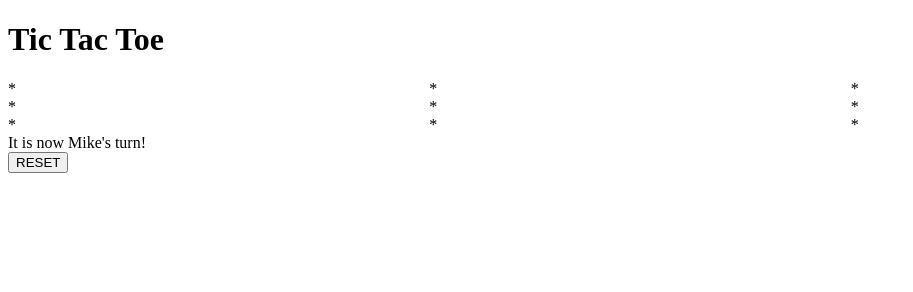
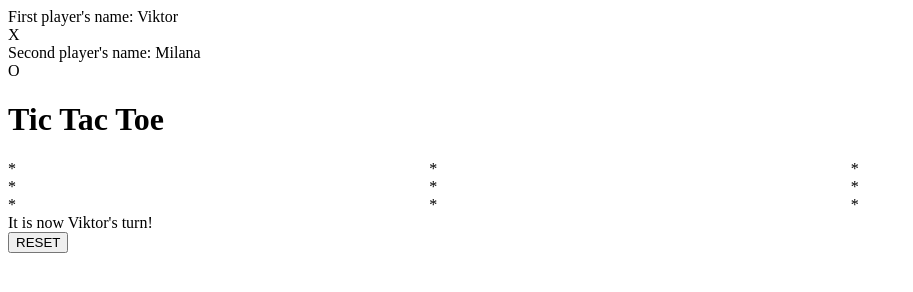
Before and after one commit to B1aho/Tic-tac-toe, a plain HTML site: page index.html in a window 1280 px wide. Shown: the whole page, without its empty margins (0-913 px from the left). Drawn offline with Linux system fonts and the light colour scheme.

Commit message:
Add function that render players names

```diff
--- a/index.html
+++ b/index.html
@@ -17,6 +17,12 @@
         <div class="option-screen"></div>
         <div class="play-screen">
             <div class="players">
+                <div id="player-1">
+                    <div>X</div>
+                </div>
+                <div id="player-2">
+                    <div>O</div>
+                </div>
             </div>
             <h1>Tic Tac Toe</h1>
             <div class="field"></div>
--- a/script.js
+++ b/script.js
@@ -128,16 +128,17 @@ const GameControl = function( playerOne = 'Player-One', playerTwo = 'Player-Two'
     }
 }
 
-const ScreenControl = function() {
+const ScreenControl = function(firstPlayerName, secondPlayerName) {
     const fieldContainer = document.querySelector('.field')
     const playScreen = document.querySelector('.play-screen')
-    const playersContainer = document.querySelector('.players')
+    const playerOneDiv = document.querySelector('#player-1')
+    const playerTwoDiv = document.querySelector('#player-2')
     const moveDescription = document.querySelector('#move')
     // Будем брать имена и размер из формы
     const row = 2
     const col = 2
 
-    const game = GameControl('Mike', 'Julia', row, col)
+    const game = GameControl(firstPlayerName, secondPlayerName, row, col)
     const field = game.field()
     // Функция рендерит игровое поле, как грид
     const renderField = () => {
@@ -182,6 +183,17 @@ const ScreenControl = function() {
         game.turnMove()
         changeMoveDescription(result)
     }
+    // Change player's name into Cross player;s name and noliki player's name
+    const renderPlayers = () => {
+        nameDivOne = document.createElement("div")
+        nameDivOne.innerText = `First player's name: ${firstPlayerName}`
+
+        nameDivTwo = document.createElement("div")
+        nameDivTwo.innerText = `Second player's name: ${secondPlayerName}`
+
+        playerOneDiv.prepend(nameDivOne)
+        playerTwoDiv.prepend(nameDivTwo)
+    }
 
     const resetField = () => {
         const cells = document.querySelectorAll('.cell')
@@ -194,17 +206,18 @@ const ScreenControl = function() {
         changeMoveDescription(false)
     }
 
+    // Сделать просто changeMove, и добавлять аттрибут актив терн, чтобы подсвечивать рамку
     const changeMoveDescription = (isEnd) => {
         if (isEnd === 'win') {
             game.turnMove()
-            moveDescription.textContent = `${game.getActiveTurn().playerName} is the winner. Congratulation!`
+            moveDescription.innerText = `${game.getActiveTurn().playerName} is the winner. Congratulation!`
         } else if (isEnd === 'draw') {
-            moveDescription.textContent = `Draw. No one lose..`
+            moveDescription.innerText = `Draw. No one lose..`
         } else {
-            moveDescription.textContent = `It is now ${game.getActiveTurn().playerName}'s turn!`
+            moveDescription.innerText = `It is now ${game.getActiveTurn().playerName}'s turn!`
         }
     }
-
+    renderPlayers()
     renderField()
     changeMoveDescription(false)
     const resetBtn = document.createElement('button')
@@ -214,4 +227,4 @@ const ScreenControl = function() {
 
 }
 
-ScreenControl()
+ScreenControl("Viktor", "Milana")
```
